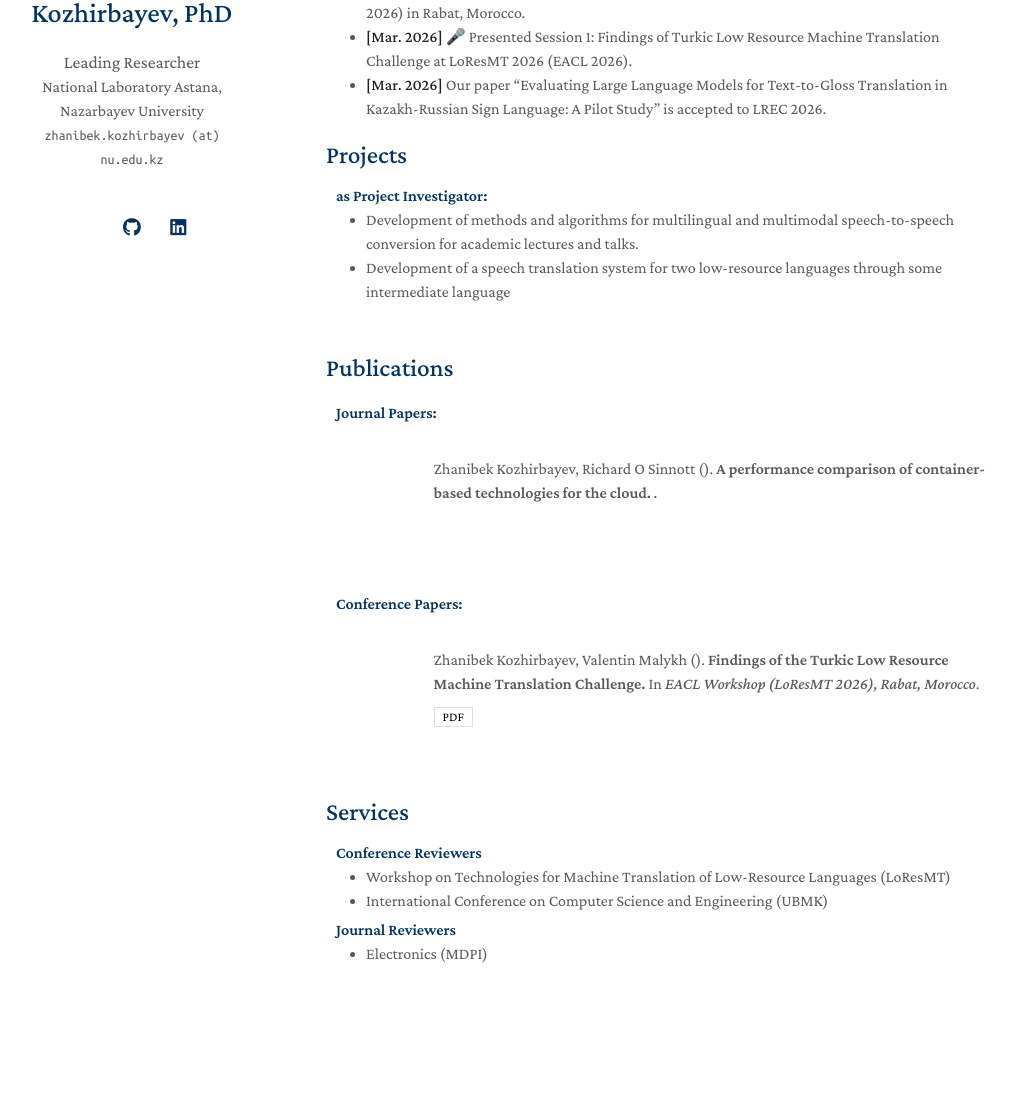
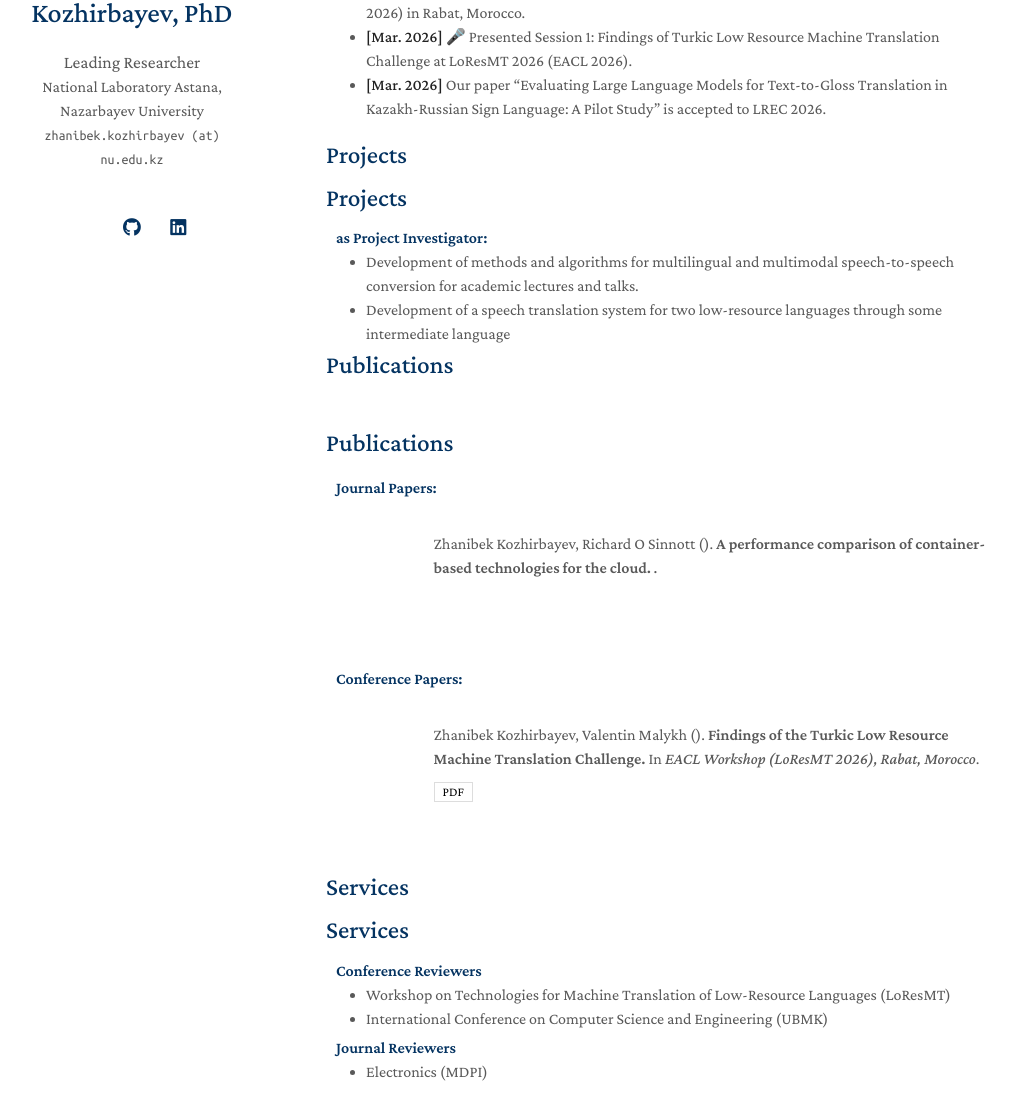
Before and after one commit to zhanibekkm/zhanibekkm.github.io, a Jekyll site: the page built from index.md, in a window 1280 px wide and 1400 px high, scrolled down 348 px. Shown: the part 222-1342 px from the top of the window, without its empty margins (144-1158 px from the left). Built offline with Jekyll 4.4.1, drawn with Linux system fonts in a browser that asks for light colours; a style sheet for code colours, icons or effects is not loaded; our own code applies the rules of GitHub Pages for plain Markdown files; before the commit the page ends 1630 px from its top, so only the background shows below that.

Commit message:
Update index.md with new content structure

```diff
--- a/index.md
+++ b/index.md
@@ -2,25 +2,25 @@
 layout: homepage
 ---
 
-## About Me
-
+<h2 id="about">About Me</h2>
 I am a Postdoctoral-level researcher specializing in Speech Processing and NLP for Low-Resource Languages. With a PhD in Computer Science and over 12 years of experience across academia and industry, my work focuses on speech recognition, translation, and multilingual NLP. I leverage deep learning and self-supervised models on HPC/Cloud infrastructures to build reproducible, production-ready systems. My career includes leading nationally funded research grants, publishing in top-tier journals, and driving international collaborations to advance linguistic AI.
 
-## Research Interests
-
+<h2 id="about">Research Interests</h2>
 - **🗣️ Speech Processing:** ASR, TTS, and Voice Cloning for low-resource languages
 - **🌐 Multilingual NLP:** Cross-lingual transfer and self-supervised learning
 - **🔁 Machine Translation:** Neural MT and multimodal representation learning.
 - **🏗️ AI Infrastructure:** Scaling deep learning on HPC and NVIDIA DGX clusters.
 
-## News
-
+<h2 id="about">News</h2>
 - **[Jan. 2026]** 🏆 Conducted the Turkic Languages Translation Challenge at LoResMT 2026 (EACL 2026) in Rabat, Morocco.
 - **[Mar. 2026]** 🎤 Presented Session 1: Findings of Turkic Low Resource Machine Translation Challenge at LoResMT 2026 (EACL 2026).
 - **[Mar. 2026]** Our paper "Evaluating Large Language Models for Text-to-Gloss Translation in Kazakh-Russian Sign Language: A Pilot Study" is accepted to LREC 2026.
 
+<h2 id="about">Projects</h2>
 {% include_relative _includes/projects.md %}
 
+<h2 id="about">Publications</h2>
 {% include_relative _includes/publications.md %}
 
+<h2 id="about">Services</h2>
 {% include_relative _includes/services.md %}
```
